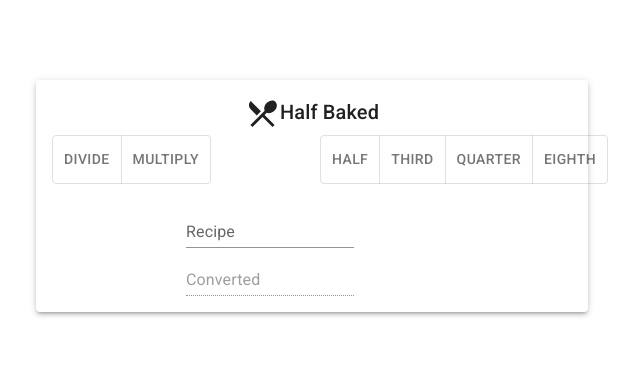
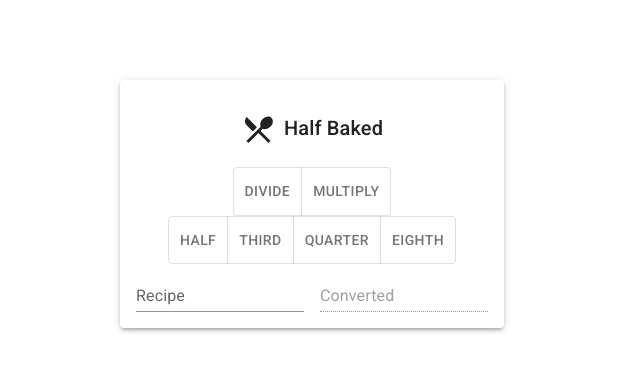
Before and after one commit to nsofianos/half-baked, a React (Create React App) app: page / in a window 1280 px wide. Shown: the top 372 px of the page, without its empty margins (328-968 px from the left). Built offline with nearby package versions, Linux system fonts and the light colour scheme.

Commit message:
remove ingredients component, use grid items instead

```diff
--- a/src/App.js
+++ b/src/App.js
@@ -1,6 +1,5 @@
 import Adjuster from "./components/Adjuster";
 import Divider from "./components/Divider";
-import Ingredients from "./components/Ingredients";
 import "./App.css";
 import RestaurantMenuIcon from "@mui/icons-material/RestaurantMenu";
 import {
@@ -10,6 +9,7 @@ import {
   CssBaseline,
   Box,
   Typography,
+  TextField,
 } from "@mui/material";
 
 function App() {
@@ -32,12 +32,14 @@ function App() {
               flexDirection: "column",
             }}
           >
-            <Box sx={{ display: "flex" }}>
-              <RestaurantMenuIcon fontSize="large" />
+            <Box sx={{ display: "flex", m: 2 }}>
+              <RestaurantMenuIcon sx={{ mr: 1 }} fontSize="large" />
               <Typography variant="h6" gutterBottom>
                 Half Baked
               </Typography>
             </Box>
+            <Adjuster />
+            <Divider />
             <Grid
               container
               spacing={2}
@@ -45,13 +47,25 @@ function App() {
               justifyContent="center"
             >
               <Grid item xs={6}>
-                <Adjuster />
+                <TextField
+                  id="outlined-basic"
+                  label="Recipe"
+                  multiline
+                  variant="standard"
+                  placeholder="paste recipe here"
+                />
               </Grid>
               <Grid item xs={6}>
-                <Divider />
-              </Grid>
-              <Grid item xs={6}>
-                <Ingredients />
+                <TextField
+                  id="outlined-basic"
+                  label="Converted"
+                  multiline
+                  disabled
+                  variant="standard"
+                  InputProps={{
+                    readOnly: true,
+                  }}
+                />
               </Grid>
             </Grid>
           </Paper>
--- a/src/components/Ingredients.js
+++ /dev/null
@@ -1,26 +0,0 @@
-import { TextField } from "@mui/material";
-function Ingredients() {
-  return (
-    <div className="ingredients">
-      <TextField
-        id="outlined-basic"
-        label="Recipe"
-        multiline
-        variant="standard"
-        placeholder="paste recipe here"
-      />
-      <TextField
-        id="outlined-basic"
-        label="Converted"
-        multiline
-        disabled
-        variant="standard"
-        InputProps={{
-          readOnly: true,
-        }}
-      />
-    </div>
-  );
-}
-
-export default Ingredients;
```
